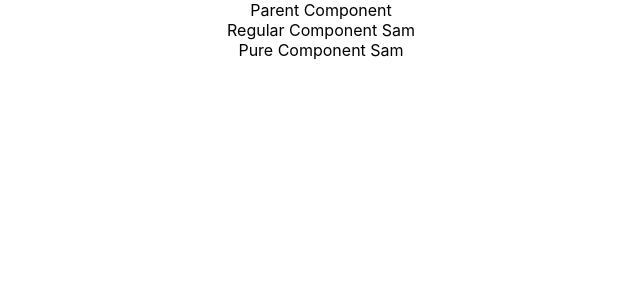
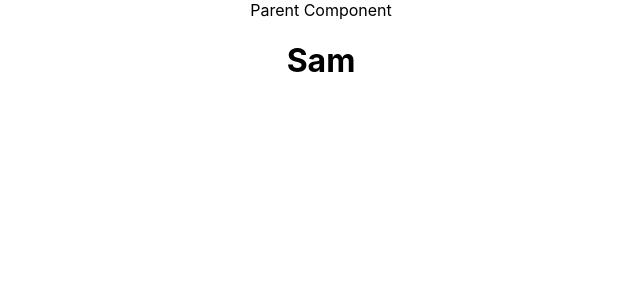
Before and after one commit to albur2021/React_Basic_from_Youtube, a React (Create React App) app: page / in a window 1280 px wide. Shown: the top 300 px of the page, without its empty margins (319-959 px from the left). Built offline with nearby package versions, Linux system fonts and the light colour scheme.

Commit message:
Add Memo Comp to skip re-render child comp means that React will skip rendering the component, and reuse the last rendered result

```diff
--- /dev/null
+++ b/src/components/MemoComp.jsx
@@ -0,0 +1,18 @@
+import React, { useState } from 'react';
+//
+//React. memo is a higher order component.
+//If your component renders the same result given the same props,
+//you can wrap it in a call to React. memo
+//for a performance boost in some cases by memoizing the result. This means that React will skip rendering the component, and reuse the last rendered result.
+
+const MemoComp = ({name}) =>{
+console.log('Rendering Memo Component');
+return(
+  <div>
+    <h1>{name}</h1>
+  </div>
+  )
+}
+
+
+export default React.memo(MemoComp);
--- a/src/components/ParentComp.jsx
+++ b/src/components/ParentComp.jsx
@@ -1,4 +1,5 @@
 import React, { Component } from "react";
+import MemoComp from "./MemoComp";
 import PureComp from "./PureComp";
 import RegComp from "./RegComp";
 
@@ -20,11 +21,14 @@ class ParentComp extends Component {
   }
   render() {
     console.log('**************** Parent Comp ***************');
+    //
     return(
         <div>
             Parent Component
-            <RegComp name={this.state.name}/>
-            <PureComp name={this.state.name}/>
+            <MemoComp name={this.state.name}/>
+            {/* <RegComp name={this.state.name}/>
+            <PureComp name={this.state.name}/> */}
+
         </div>
 
     )
```
